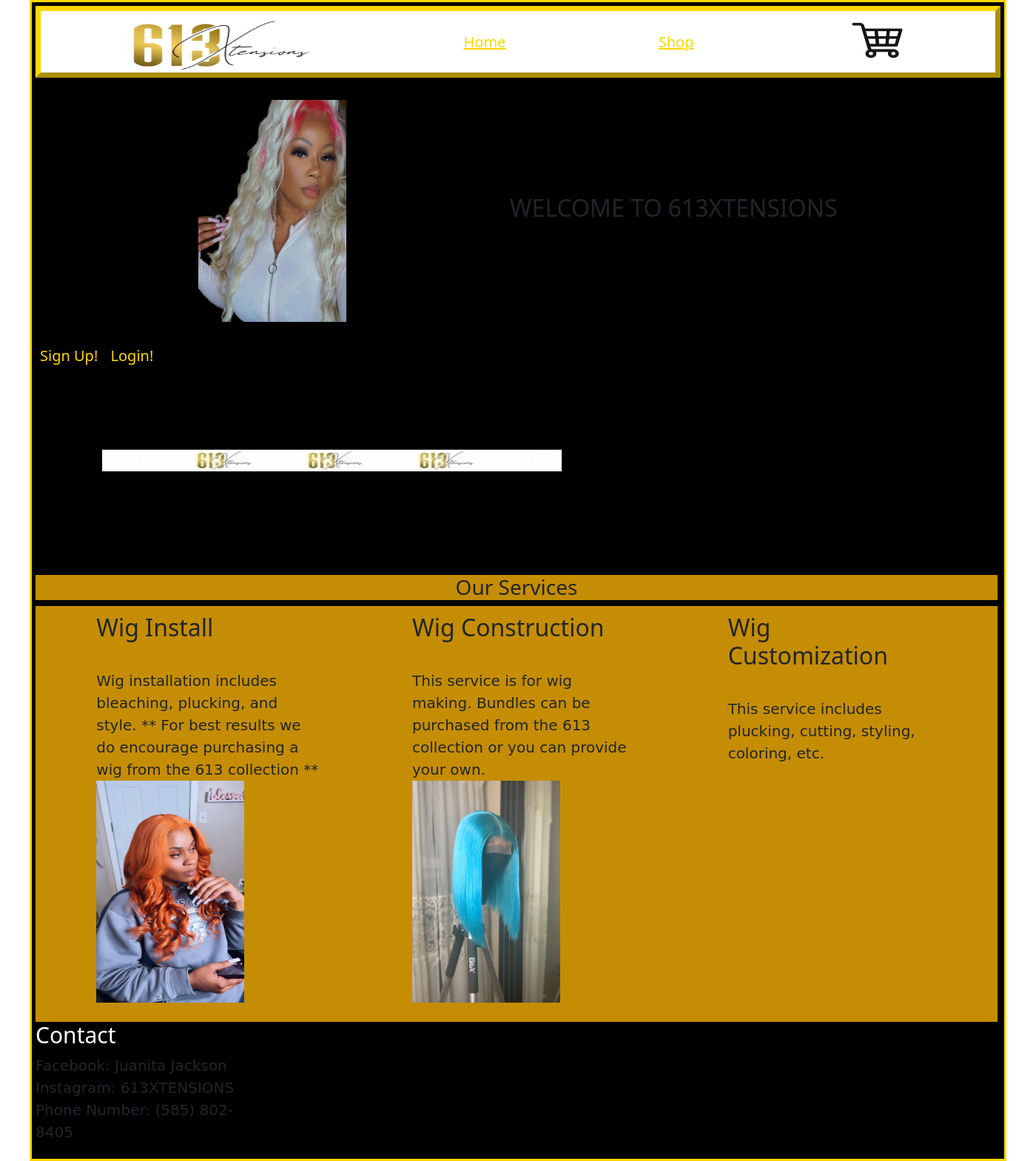
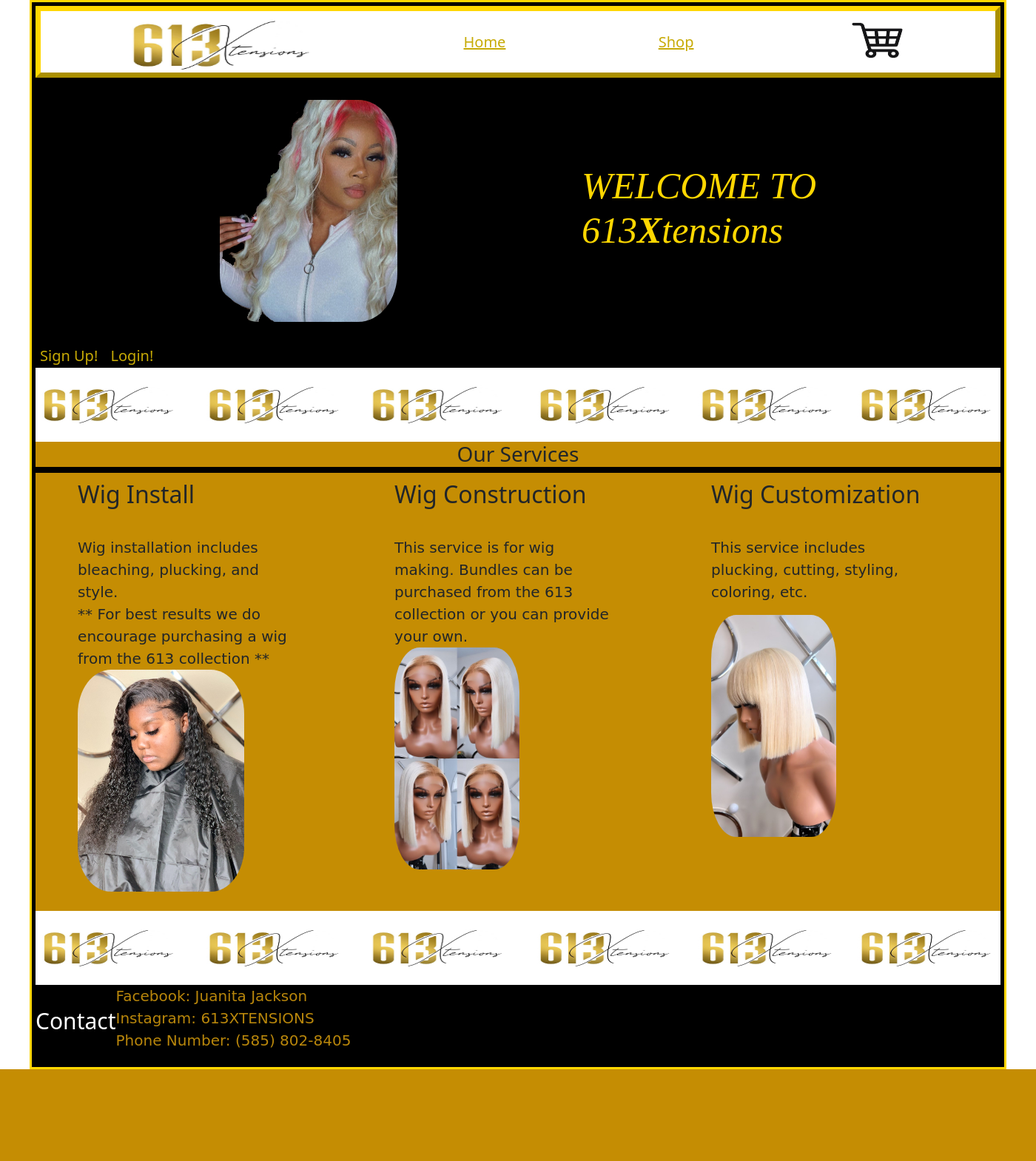
Before and after one commit to AbdulConteh/613_Xtensions, a Flask app: page / in a window 1400 px wide. Shown: the whole page at 74% size. After the commit the page ends 1445 px from the top, so only its background shows below. Run offline with Flask 2, Linux system fonts and the light colour scheme.

Commit message:
home page rough draft finish

```diff
--- a/flask_app/static/style.css
+++ b/flask_app/static/style.css
@@ -4,6 +4,7 @@
     height: max-content;
     font-size: 20px;
     padding:5px;
+    width:max-content;
 }
 .nav-bar {
     background-color: white;
@@ -14,29 +15,27 @@
     padding: 10px;
 }
 
-button, a {
+button, a{
     background-color: white;
-    color: gold;
+    color: rgb(199, 170, 5);
     border: none;
 }
 
 .services {
     background-color: rgb(197 141 3);
-    width: 1300px;
     display: flex;
-    flex-direction: row;
     padding: 10px;
     justify-content: space-evenly;
+    width:100%;
 }
 
 .service_tab {
-    width: 282px;
+    width: 26%;
 }
 
 .services_title {
     text-align: center;
     background-color: rgb(197 141 3);
-    width:1300px;
 }
 
 .gallery {
@@ -46,24 +45,25 @@
 }
 
 p {
-    width:300px;
+    width:88%;
     font-family: cursive;
 }
 
 .logo {
     width: 264px;
-        height: 303px;
-        margin-top: -118px;
+    height: 303px;
+    margin-top: -118px;
 }
 
 img {
-    width: 200px;
     height: 300px;
 }
 
-.contact_info {
+#contact_info {
     display: flex;
     width: 670px;
+    color:darkgoldenrod;
+    align-items: center;
 }
 
 .cart{
--- a/flask_app/templates/checkout.html
+++ b/flask_app/templates/checkout.html
@@ -12,10 +12,9 @@
 <body>
     <div class="container">
         <div class="nav-bar">
+            <img src="{{ url_for('static', filename='/imgs/logo_white.png') }}" alt="logo" class="logo" >
             <button><a href="/"> Home </a></button>
             <button><a href="/shop"> Shop </a></button>
-            <img src="{{ url_for('static', filename='/imgs/logo_white.png') }}" alt="logo" class="logo" >
-            <button><a href="/contact"> Contact </a></button>
             <a href="/checkout"><img src="{{ url_for('static', filename='/imgs/cart.jpg') }}" alt="cart" class="cart" ></a>
         </div>
         <div class="view-items">
--- a/flask_app/templates/home.html
+++ b/flask_app/templates/home.html
@@ -26,14 +26,14 @@
         {% endif %}
         {% endwith %}
         <div class="header">
-            <img src="{{ url_for('static', filename='/imgs/nita_party.jpg') }}" alt="owner_photo" class="owner_photo" >
-            <h2> WELCOME TO 613XTENSIONS</h2>
+            <img src="{{ url_for('static', filename='/imgs/nita_party.jpg') }}" alt="owner_photo" class="owner_photo" style="border-radius:22%;">
+            <h2 style="color:gold; font-size:50px; font-family:serif; font-style:italic;"> WELCOME TO <br> 613<strong>X</strong>tensions</h2>
         </div>
         <br>
         <button onclick = "register()" style="background-color: black;"> Sign Up! </button>
         <button onclick="login()" style="background-color: black;"> Login! </button>
         <br>
-        <img src="{{ url_for('static', filename='/imgs/white_banner.png') }}" alt="banner" class="banner" style="width:800px; height:250px;">
+        <img src="{{ url_for('static', filename='/imgs/white_banner.jpg') }}" alt="banner" class="banner" style="width:100%; height: 100px;">
         <div class="login_and_register">
             <form action="/register" method="post" id="register" bg.secondary>
             <h2> Register </h2>
@@ -81,16 +81,15 @@
                 <input type="submit" value="Login">
             </form>
         </div>
-        <br>
         <h3 class="services_title"> Our Services </h3>
         <div class="services">
             <div class="service_tab">
                 <h2 > Wig Install </h2>
                 <br>
                 <p>
-                    Wig installation includes bleaching, plucking, and style.
+                    Wig installation includes bleaching, plucking, and style. <br>
                     ** For best results we do encourage purchasing a wig from the 613 collection **
-                    <img src="{{ url_for('static', filename='/imgs/wig_install.jpg') }}" alt="wig_install" >
+                    <img src="{{ url_for('static', filename='/imgs/wig_install_3.jpg') }}" alt="wig_install" style="border-radius: 20%;" >
                     <!-- <img src="{{ url_for('static', filename='/imgs/wig_install_2.jpg') }}" alt="wig_install_2" > -->
                 </p>
             </div>
@@ -101,8 +100,8 @@
                 <p>
                     This service is for wig making. Bundles can be purchased from the 613 collection
                     or you can provide your own. <br>
-                    <img src="{{ url_for('static', filename='/imgs/custom_exp.jpg') }}" alt="custom_exp" >
-                    <!-- <img src="{{ url_for('static', filename='/imgs/wig_on_bust.jpg') }}" alt="wig_on_bust" > -->
+                    <!-- <img src="{{ url_for('static', filename='/imgs/custom_exp.jpg') }}" alt="custom_exp" > -->
+                    <img src="{{ url_for('static', filename='/imgs/wig_on_bust_angles.jpg') }}" alt="wig_on_bust" style="border-radius: 20%;" >
                 </p>
             </div>
             <br>
@@ -110,17 +109,18 @@
                 <h2> Wig Customization </h2>
                 <br>
                 <p> This service includes plucking, cutting, styling, coloring, etc. </p>
+                <img src="{{ url_for('static', filename='/imgs/wig_on_bust.jpg') }}" alt="wig_on_bust" style="border-radius: 20%;" >
             </div>
         </div>
-        <h1 style="font-size: 30px; color:white;"> Contact </h1>
-        <div class="contact_info">
+        <img src="{{ url_for('static', filename='/imgs/white_banner.jpg') }}" alt="banner" class="banner" style="width:100%; height: 100px;">
+        <br>
+        <div id="contact_info">
+            <h1 style="font-size: 30px; color:white;"> Contact </h1>
+            <br>
             <p>
                 Facebook: Juanita Jackson <br>
                 Instagram: 613XTENSIONS <br>
                 Phone Number: (585) 802-8405
-            </p>
-            <br>
-            <p >
             </p>
         </div>
     </div>
--- a/flask_app/templates/shop.html
+++ b/flask_app/templates/shop.html
@@ -12,10 +12,9 @@
 <body>
     <div class="container">
         <div class="nav-bar">
+            <img src="{{ url_for('static', filename='/imgs/logo_white.png') }}" alt="logo" class="logo" >
             <button><a href="/"> Home </a></button>
             <button><a href="/shop"> Shop </a></button>
-            <img src="{{ url_for('static', filename='/imgs/logo_white.png') }}" alt="logo" class="logo" >
-            <button><a href="/contact"> Contact </a></button>
             <a href="/checkout"><img src="{{ url_for('static', filename='/imgs/cart.jpg') }}" alt="cart" class="cart" ></a>
         </div>
     </div>
```
Also changed, not shown: flask_app/static/imgs/nita_party.jpg, flask_app/static/imgs/white_banner.jpg (added).
